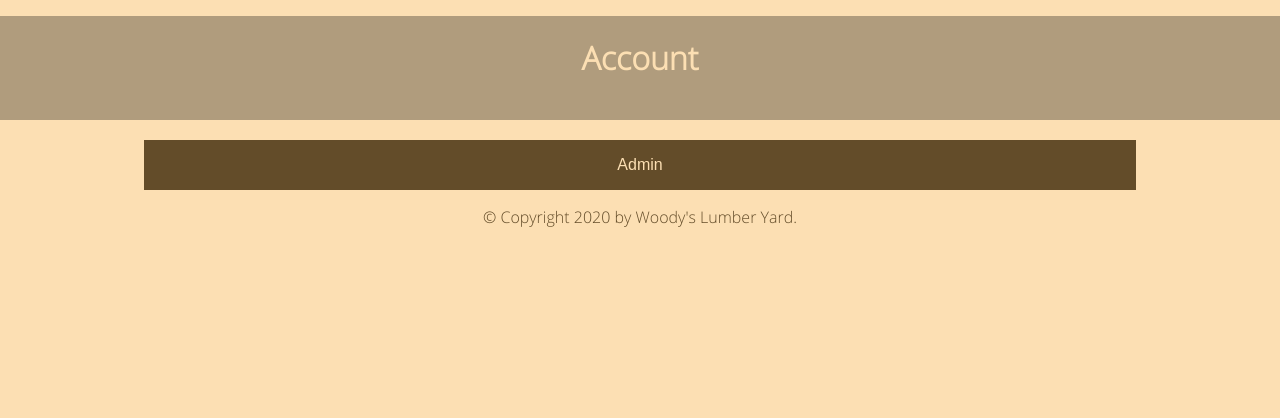
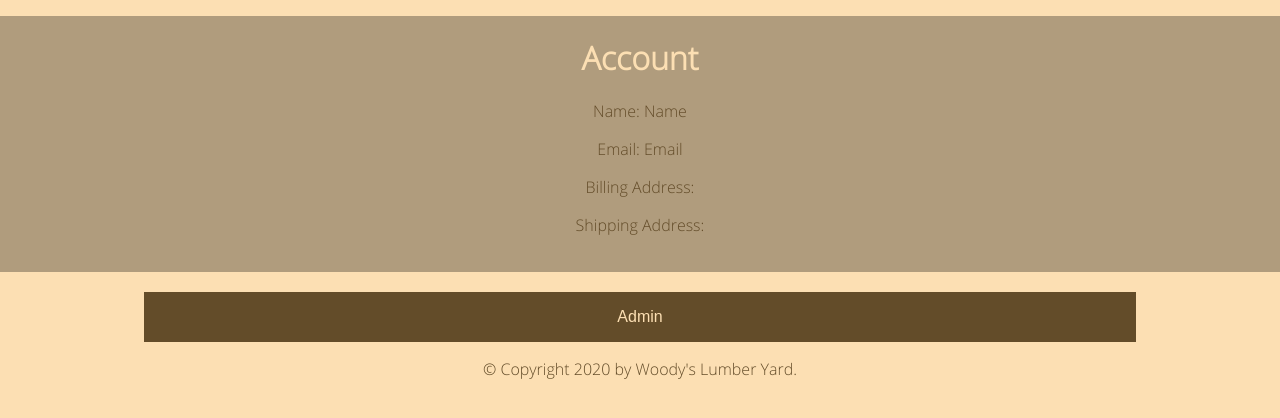
Before and after one commit to starlightromero/woodys-lumber-yard, a Flask app: page /account in a window 1280 px wide. Shown: the part 141-559 px from the top of the page. Run offline with Flask 2, Linux system fonts and the light colour scheme.

Commit message:
updated account template

```diff
--- a/templates/account.html
+++ b/templates/account.html
@@ -3,4 +3,8 @@
 
 {% block content %}
 <h1>Account</h1>
+<p>Name: Name</p>
+<p>Email: Email</p>
+<p>Billing Address: </p>
+<p>Shipping Address: </p>
 {% endblock %}
```
